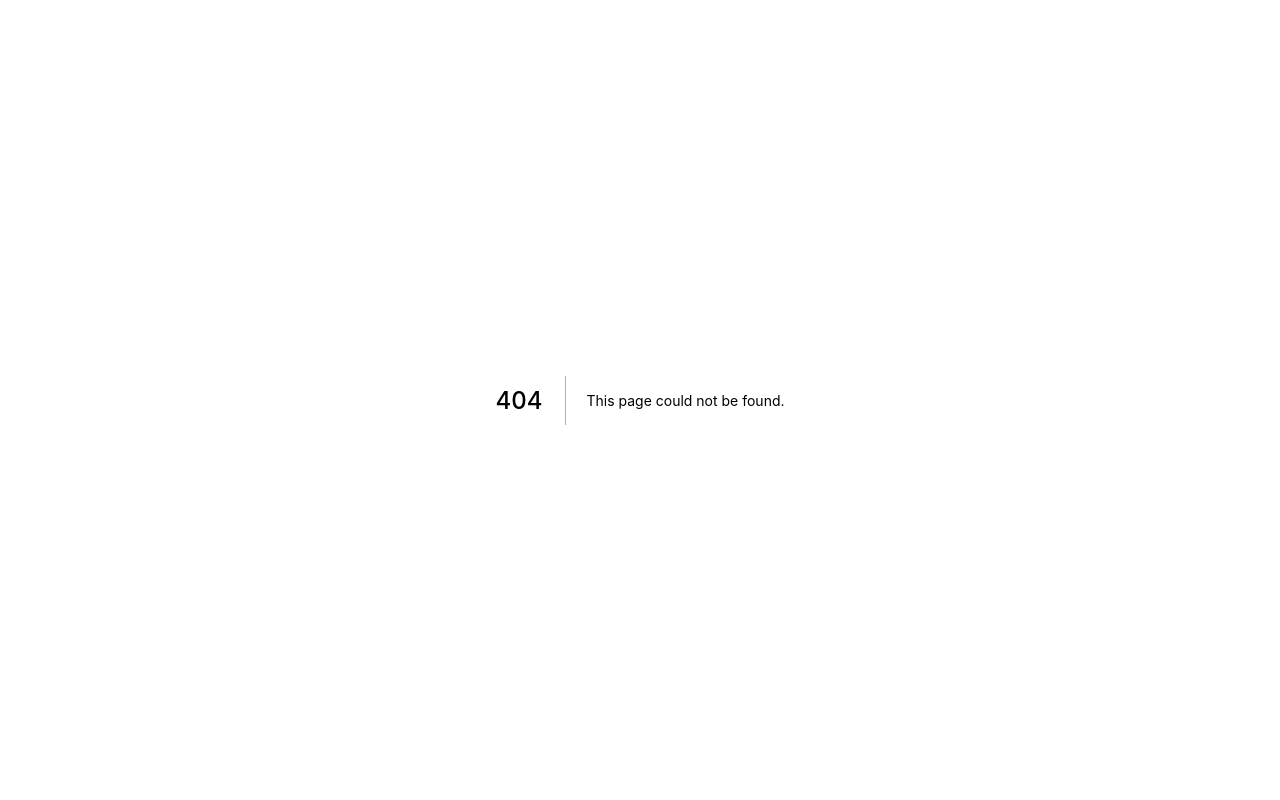
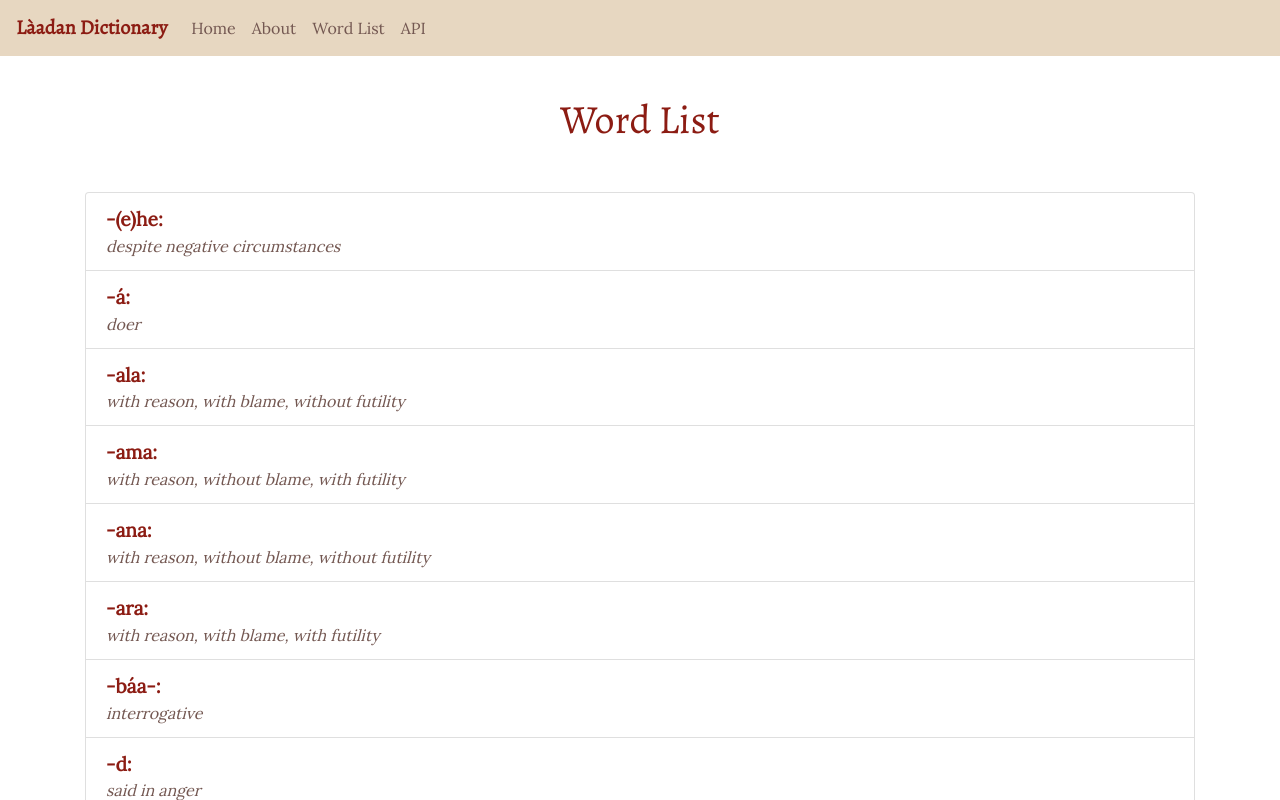
Before and after one commit to corscheid/laadan-dict, a Next.js app: page /words in a window 1280 px wide. Before the commit this address had no page. Shown: the top 800 px of the page. Built offline with nearby package versions, Linux system fonts and the light colour scheme.

Commit message:
Add word list page

```diff
--- /dev/null
+++ b/pages/words/index.tsx
@@ -0,0 +1,26 @@
+import { GetStaticProps } from 'next'
+import { Word } from '../../interfaces'
+import { dictionaryData } from '../../utils/dictionary'
+import Layout from '../../components/Layout'
+import List from '../../components/List'
+
+type Props = {
+  items: Word[]
+}
+
+const WithStaticProps = ({ items }: Props) => (
+  <Layout title="Word List">
+    <h1 className="page-title">Word List</h1>
+    <List items={items} />
+  </Layout>
+)
+
+export const getStaticProps: GetStaticProps = async () => {
+  // Example for including static props in a Next.js function component page.
+  // Don't forget to include the respective types for any props passed into
+  // the component.
+  const items: Word[] = dictionaryData
+  return { props: { items } }
+}
+
+export default WithStaticProps
```
